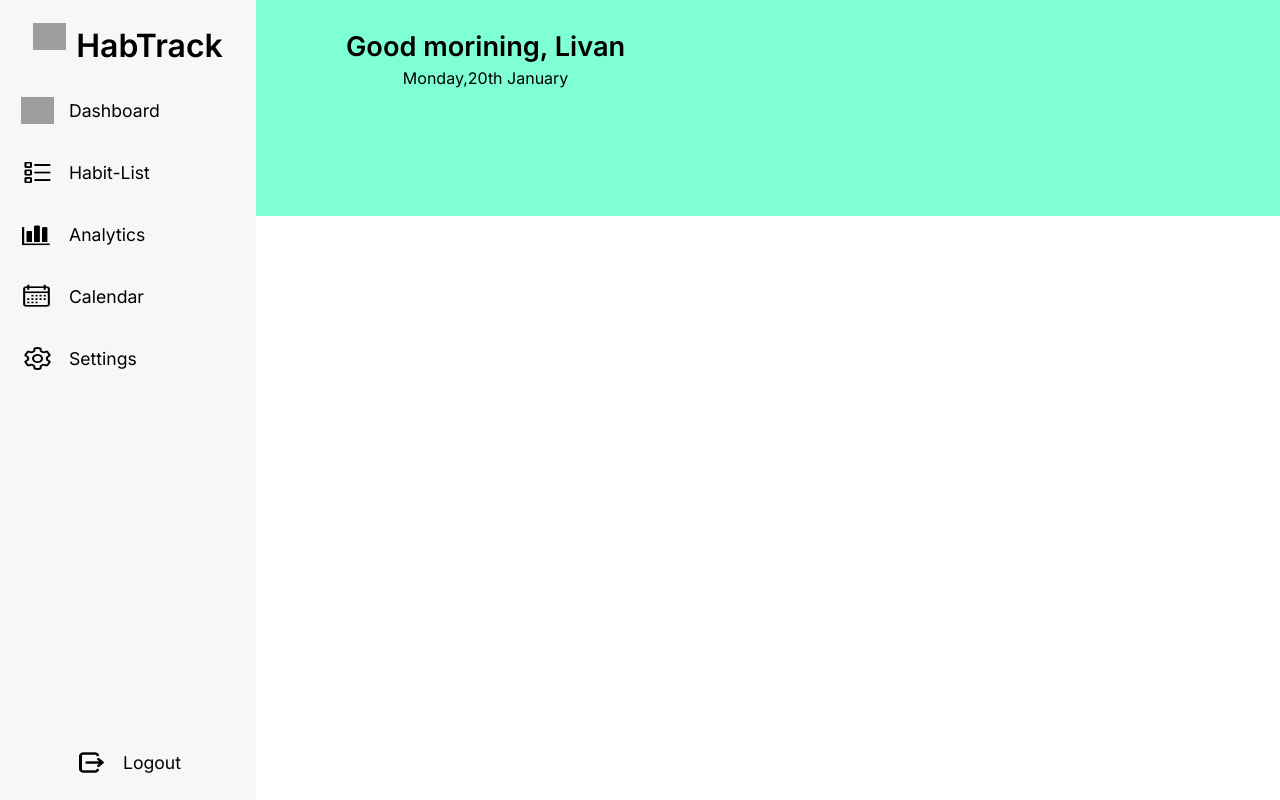
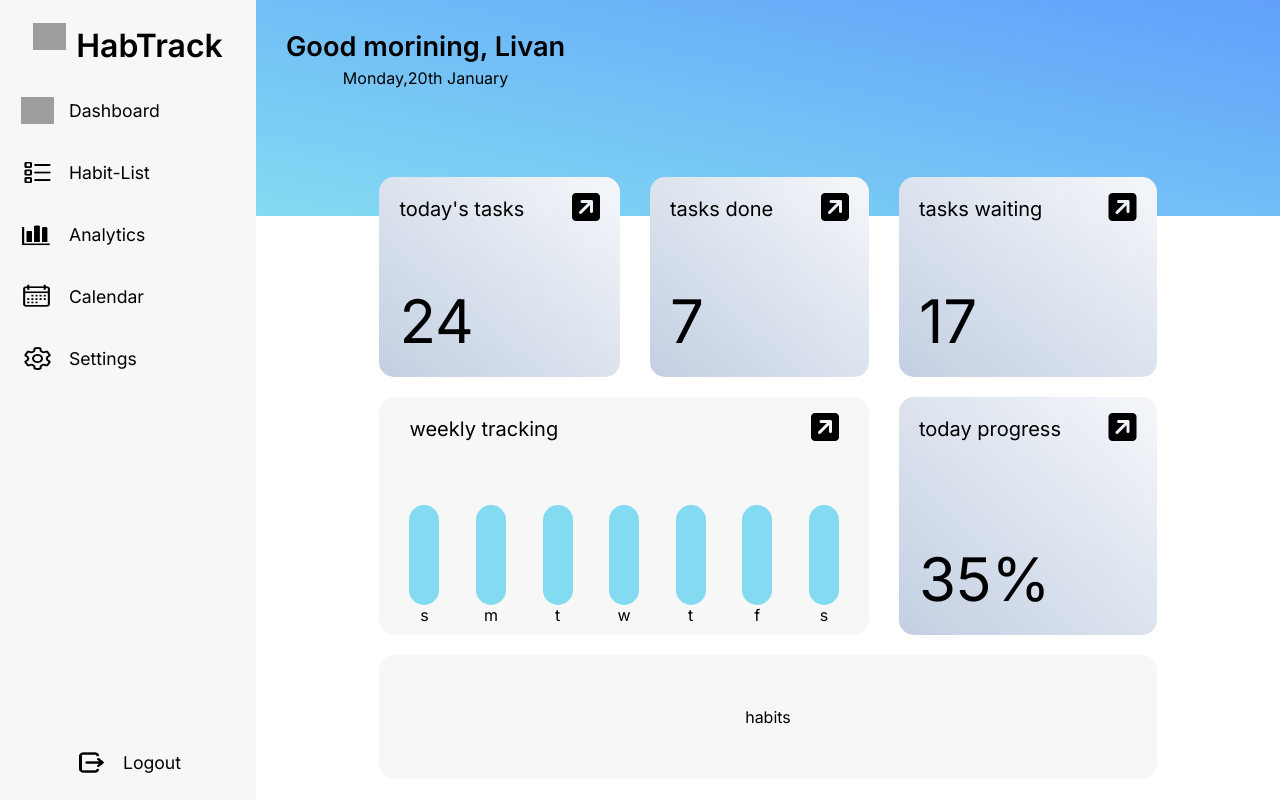
Before and after one commit to SamyBakiri/Full-Stack-Habits-Journal-Tracker, a PHP site: page /Dashboard.html in a window 1280 px wide. Run offline with PHP 8.4, Linux system fonts and the light colour scheme; grey boxes are pictures that could not be loaded.

Commit message:
update cards design -Dashboard design -

```diff
--- a/FrontEnd/Dashboard.html
+++ b/FrontEnd/Dashboard.html
@@ -28,6 +28,7 @@
         </div>
         <div class="mainSide">
             <header>
+                <img src="Assets/menu--v5.png" alt="">
                 <div class="welcome_msg">
                     <h2>Good morining, Livan</h2>
                     <p>Monday,20th January</p>
@@ -35,10 +36,53 @@
             </header>
 
             <div class="main">
-                <div class="container">
-                    <div class="card"></div>
-                    <div class="card"></div>
-                    <div class="card"></div>
+                <div class="card_container">
+                    <div class="card">
+                        <div class="card_title">
+                            <p>today's tasks</p>
+                            <a href="#"><i class="fa-solid fa-square-arrow-up-right fa-2xl"></i></a>
+                        </div>
+                        <p>24</p>
+                    </div>
+                    <div class="card">
+                        <div class="card_title">
+                            <p>tasks done</p>
+                            <a href="#"><i class="fa-solid fa-square-arrow-up-right fa-2xl"></i></a>
+                        </div>
+                        <p>7</p>
+                    </div>
+                    <div class="card">
+                        <div class="card_title">
+                            <p>tasks waiting</p>
+                            <a href="#"><i class="fa-solid fa-square-arrow-up-right fa-2xl"></i></a>
+                        </div>
+                        <p>17</p>
+                    </div>
+                    <div class="charts_card">
+                        <div class="chart_title">
+                            <p>weekly tracking</p>
+                            <a href="#"><i class="fa-solid fa-square-arrow-up-right fa-2xl"></i></a>
+
+                        </div>
+                        <div class="bars">
+                            <div class="chart_bar"><p>s</p></div>
+                            <div class="chart_bar"><p>m</p></div>
+                            <div class="chart_bar"><p>t</p></div>
+                            <div class="chart_bar"><p>w</p></div>
+                            <div class="chart_bar"><p>t</p></div>
+                            <div class="chart_bar"><p>f</p></div>
+                            <div class="chart_bar"><p>s</p></div>
+                        </div>
+
+                    </div>
+                    <div class="card">
+                        <div class="card_title">
+                            <p>today progress</p>
+                            <a href="#"><i class="fa-solid fa-square-arrow-up-right fa-2xl"></i></a>
+                        </div>
+                        <p>35%</p>
+                    </div>
+                    <div class="habit_list">habits</div>
                 </div>
 
             </div>
--- a/FrontEnd/Style/Dashboard_Style.css
+++ b/FrontEnd/Style/Dashboard_Style.css
@@ -30,9 +30,7 @@ a{
     justify-content: center;
     gap: 10px;
 }
-.title img{
 
-}
 .sideBar ul{
     text-align: start;
     display: flex;
@@ -47,10 +45,7 @@ a{
     width: 100%;
 }
 
-li p{
 
-
-}
 .sideBar img{
     position: relative;
     bottom: 3px;
@@ -84,24 +79,158 @@ li:last-child a{
 }
 
 
-
+header img{
+    display: none;
+}
 
 .mainSide{
     background-color: #ffffff;
     flex-grow: 2;
+
 }
 header{
-    background-color: aquamarine;
+    background-image: linear-gradient(to bottom left, #60a0fb , #83dbf2);
+
     padding: 30px;
     display: flex;
     height: 27vh;
+    z-index: 1;
 }
 .welcome_msg{
     text-align: center;
-    margin-left: 60px;
+
 
 }
 .welcome_msg h2{
     font-size: 1.7rem;
     margin-bottom: 5px;
 }
+.main{
+    width: 80%;
+    height: calc(73vh + 60px);
+
+    padding: 1px;
+    margin: 0 auto;
+
+    margin-top: -60px;
+    z-index: 0;
+
+}
+.card_container{
+    display: grid;
+    grid-template-columns: auto auto auto;
+    gap: 20px 30px ;
+    padding: 20px;
+    width: 100%;
+    height: 100%;
+    text-align: center;
+
+}
+.card_container > div{
+    padding: 20px;
+    background-color: #f7f7f7;
+    border-radius: 15px;
+    display: flex;
+    justify-content: center;
+    align-items: center;
+}
+.card_container .card{
+    background-image: linear-gradient(to bottom left, #f5f7fa , #c3cfe2);
+    align-items: start;
+    justify-content: space-between;
+    flex-direction: column;
+}
+.card_title{
+    display: flex;
+    justify-content: space-between;
+    width: 100%;
+}
+.card_title p{
+    font-size: 20px;
+}
+
+.card_container .card > p{
+    font-size: 60px;
+}
+.card_container .charts_card{
+    grid-column: 1 / span 2;
+    align-items: end;
+    justify-content: space-between;
+    padding: 20px 30px 30px 30px;
+    flex-direction: column;
+}
+.chart_title{
+    display: flex;
+    justify-content: space-between;
+    width: 100%;
+}
+.chart_title p{
+    font-size: 20px;
+}
+.bars{
+    display: flex;
+    justify-content: space-between;
+    width: 100%;
+
+}
+.chart_bar{
+    width: 30px;
+    background-color: #83dbf2;
+    height: 100px;
+    position: relative;
+    border-radius: 100px;
+
+}
+.chart_bar p{
+    position: absolute;
+    bottom: -20px;
+    width: 30px;
+}
+
+
+
+
+.card_container .habit_list{
+    grid-column: 1 / span 3;
+}
+
+
+
+
+
+
+
+
+
+
+
+@media (max-width: 992px){
+    .sideBar{
+        display: none;
+    }
+    header{
+        justify-content: center;
+        gap: 30px;
+    }
+    header img{
+        display: block;
+        height: 30px;
+        width: 30px;
+    }
+}
+@media (max-width: 768px){
+    .main{
+        width: 95%;
+    }
+}
+@media (max-width: 600px){
+    .card_container{
+        grid-template-columns: auto auto;
+    }
+    .card_container .habit_list{
+        grid-column: 1 / span 2;
+    }
+    .card_container > :nth-child(5){
+        grid-area: 2 / 2 / 3 / 3;
+    }
+}
```
Also changed, not shown: FrontEnd/Assets/menu--v5.png (added).
